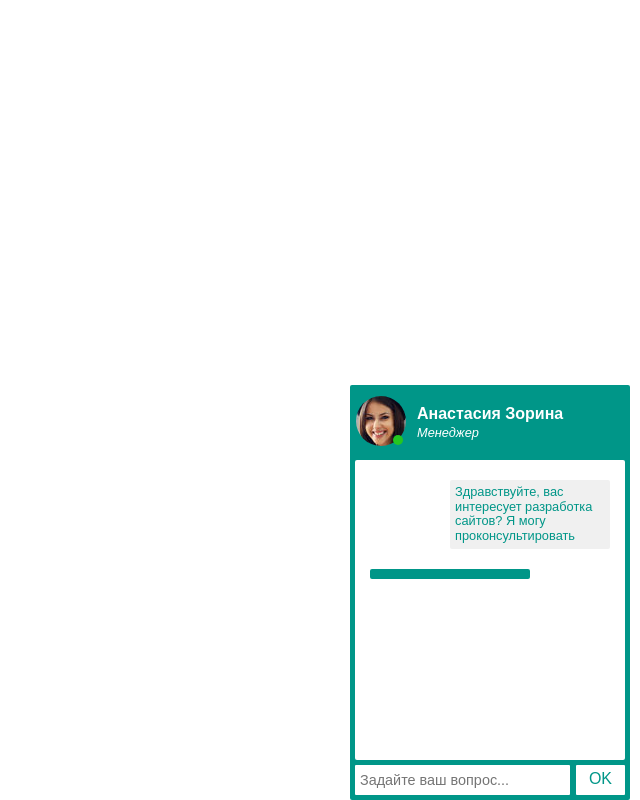
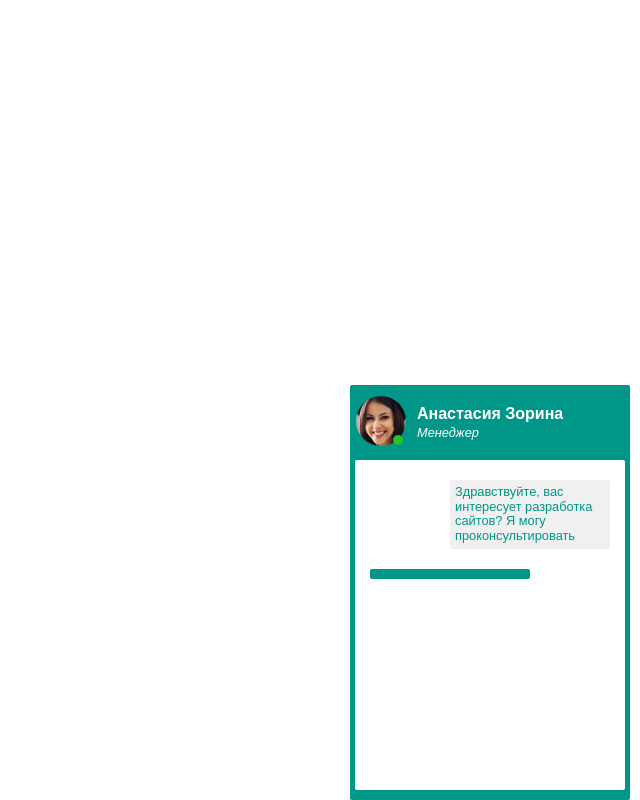
Before and after one commit to lastnowember/chat-bot, a plain HTML site: page index.html in a window 1280 px wide. Both pictures are taken after a click on the link "OK". Shown: the whole page, without its empty margins (640-1280 px from the left). Drawn offline with nearby package versions, Linux system fonts and the light colour scheme.

Commit message:
+animations

```diff
--- a/index.html
+++ b/index.html
@@ -19,7 +19,7 @@
 				</div>
 		</div>
 	</a>
-		<div class="chat-main">
+		<div id="chat-main" class="chat-main">
 			<div id="chat-content" class="chat-content">
 			<!--<div id="text-block" class="text-block"><span id="block" class="bot-block _block">Здравствуйте, вас интересует разработка сайтов? Я могу проконсультировать</span></div>
 
--- a/js/script.js
+++ b/js/script.js
@@ -17,6 +17,14 @@ $(document).ready(function(){
 		$('#chat-content').append(userBlock);
 	}
 
+	function addUserText() {
+		var userText = $('input[name="user-input"]').val();
+		addText(userText,'user');
+		$('input[name="user-input"]').val('');
+		$('#chat-input').css({'display': 'none'});
+		$('#chat-main').animate({'height': '310px'},500);
+	}
+
 	$('#click-chat-header').click(function(){
 		var chatHeaderBottom = $('#chat-wrapper').css('bottom');
 		console.log(chatHeaderBottom);
@@ -28,8 +36,7 @@ $(document).ready(function(){
 	});
 
 	$('#btn-text').click(function(){
-		var userText = $('input[name="user-input"]').val();
-		addText(userText,'user');
+		addUserText();
 	});
 
 
```
